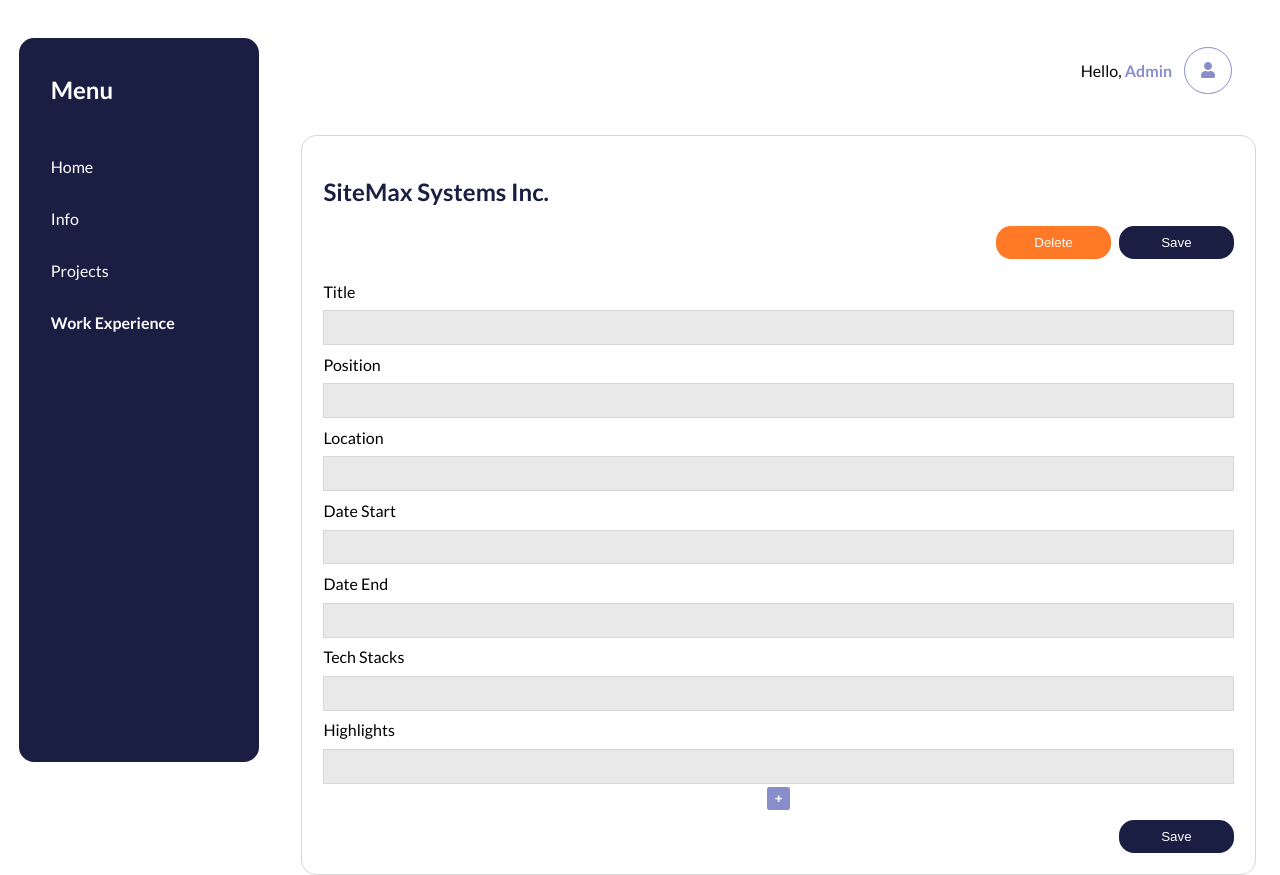
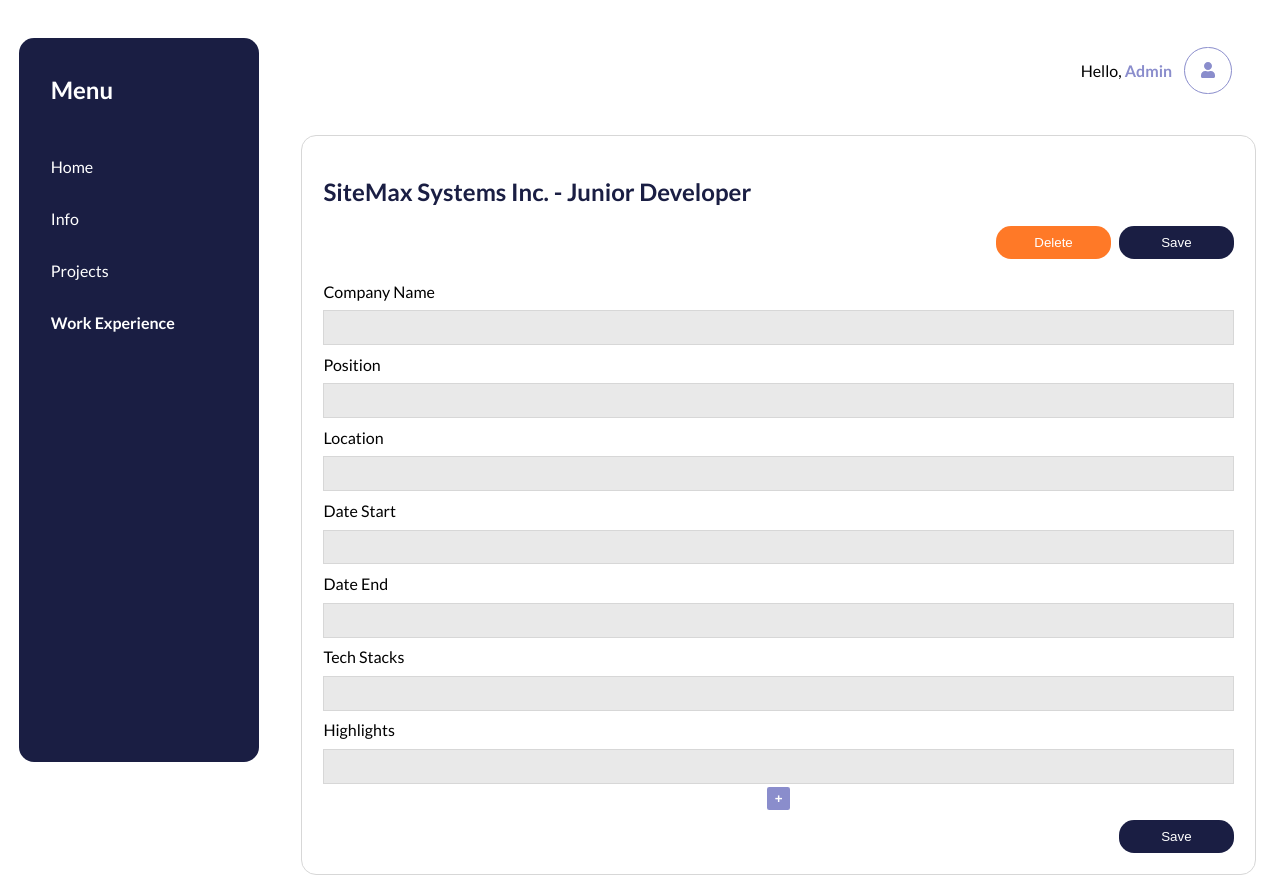
Before and after one commit to hwanggu-corgi/portfolio-dashboard, a React (Create React App) app in the folder front-end/: page /#/admin/work-experiences/new in a window 1280 px wide. Built offline with nearby package versions, Linux system fonts and the light colour scheme.

Commit message:
feat: Add progress #80 'portfolio dashboard'

```diff
--- a/front-end/src/screens/WorkExperienceDetailScreen/index.js
+++ b/front-end/src/screens/WorkExperienceDetailScreen/index.js
@@ -34,7 +34,7 @@
 
     return (
         <WorkExperienceDetailScreenStyle.Section>
-            <WorkExperienceDetailScreenStyle.H2>SiteMax Systems Inc.</WorkExperienceDetailScreenStyle.H2>
+            <WorkExperienceDetailScreenStyle.H2>SiteMax Systems Inc. - Junior Developer</WorkExperienceDetailScreenStyle.H2>
             <WorkExperienceDetailScreenStyle.ButtonSection>
                 <Button secondary>
                     Delete
@@ -45,7 +45,7 @@
             </WorkExperienceDetailScreenStyle.ButtonSection>
             <form>
                 <Form.FormGroup>
-                    <label>Title</label>
+                    <label>Company Name</label>
                     <Form.Input/>
                 </Form.FormGroup>
                 <Form.FormGroup>
```
